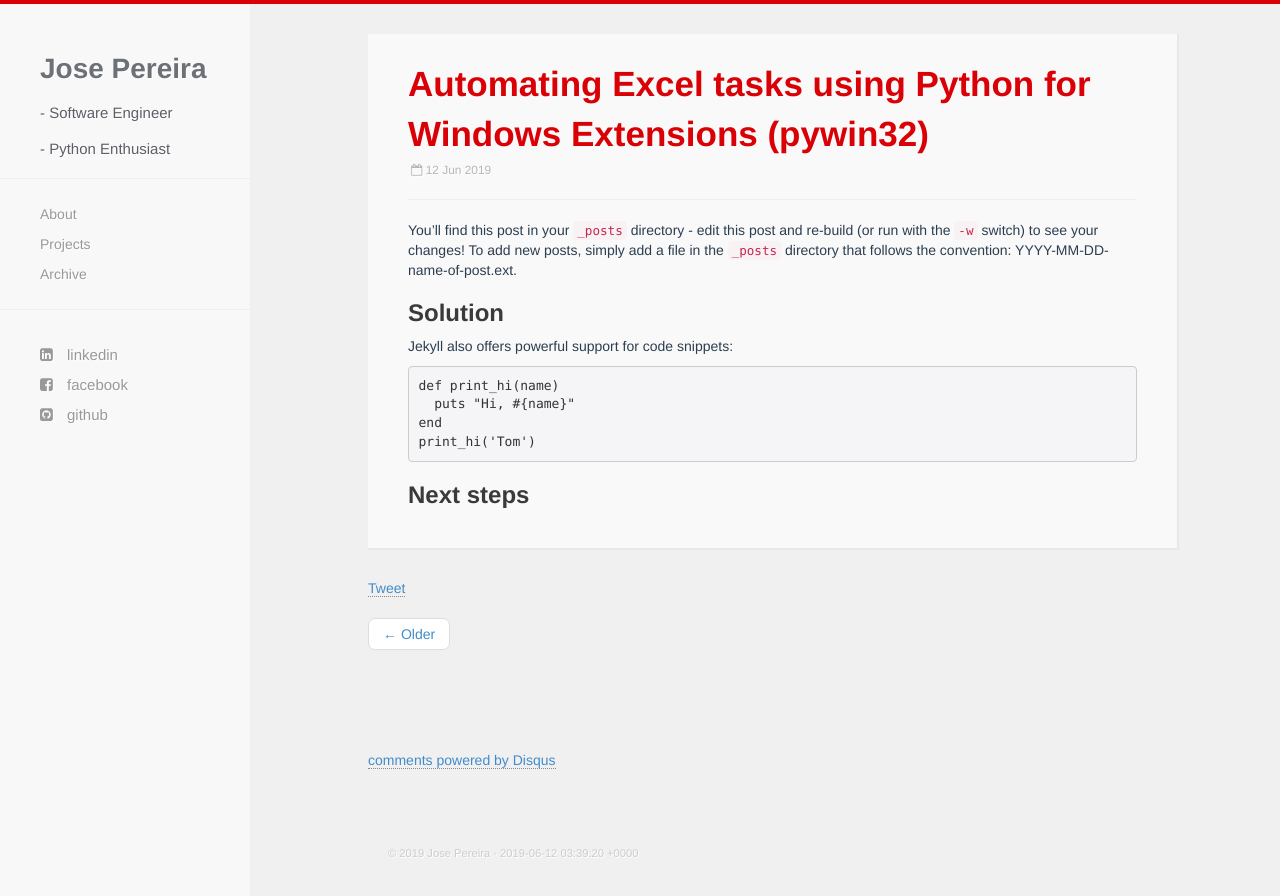
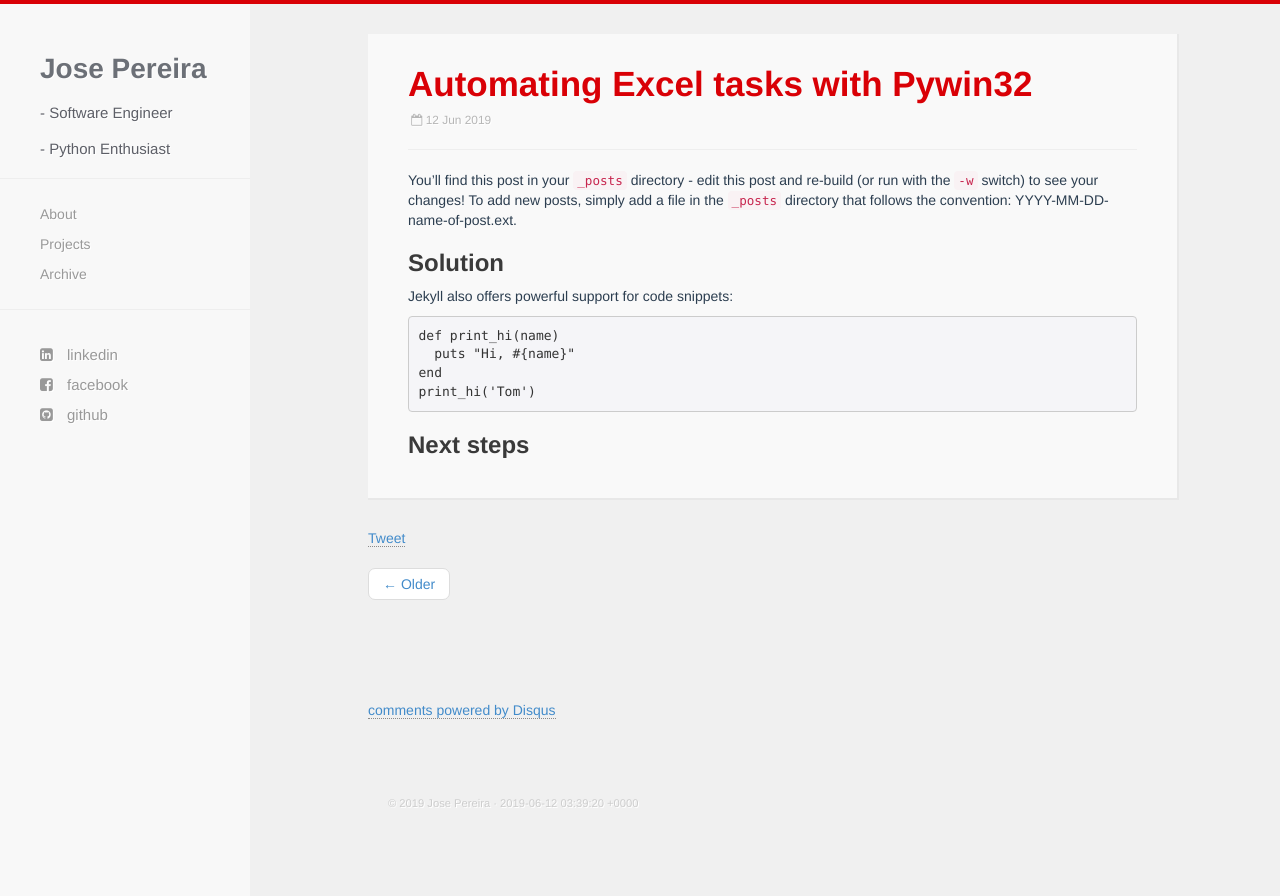
Before and after one commit to jpereiran/jpereiran.github.io, a Jekyll site: the page built from _posts/2019-12-04-Excel-automation-with-pywin32.markdown, in a window 1280 px wide. Shown: the top 896 px of the page. Built offline with Jekyll 4.4.1, drawn with Linux system fonts in a browser that asks for light colours; nearby versions of some CDN libraries; Markdown is read by kramdown in place of the engine named in the settings; comment, search, counter and statistics services are not loaded.

Commit message:
Update 2019-12-04-Excel-automation-with-pywin32.markdown

```diff
--- a/_posts/2019-12-04-Excel-automation-with-pywin32.markdown
+++ b/_posts/2019-12-04-Excel-automation-with-pywin32.markdown
@@ -1,5 +1,5 @@
 ---
-title:  "Automating Excel tasks using Python for Windows Extensions (pywin32)"
+title:  "Automating Excel tasks with Pywin32"
 date:   2019-06-12 20:45:16
 categories: code
 ---
```
